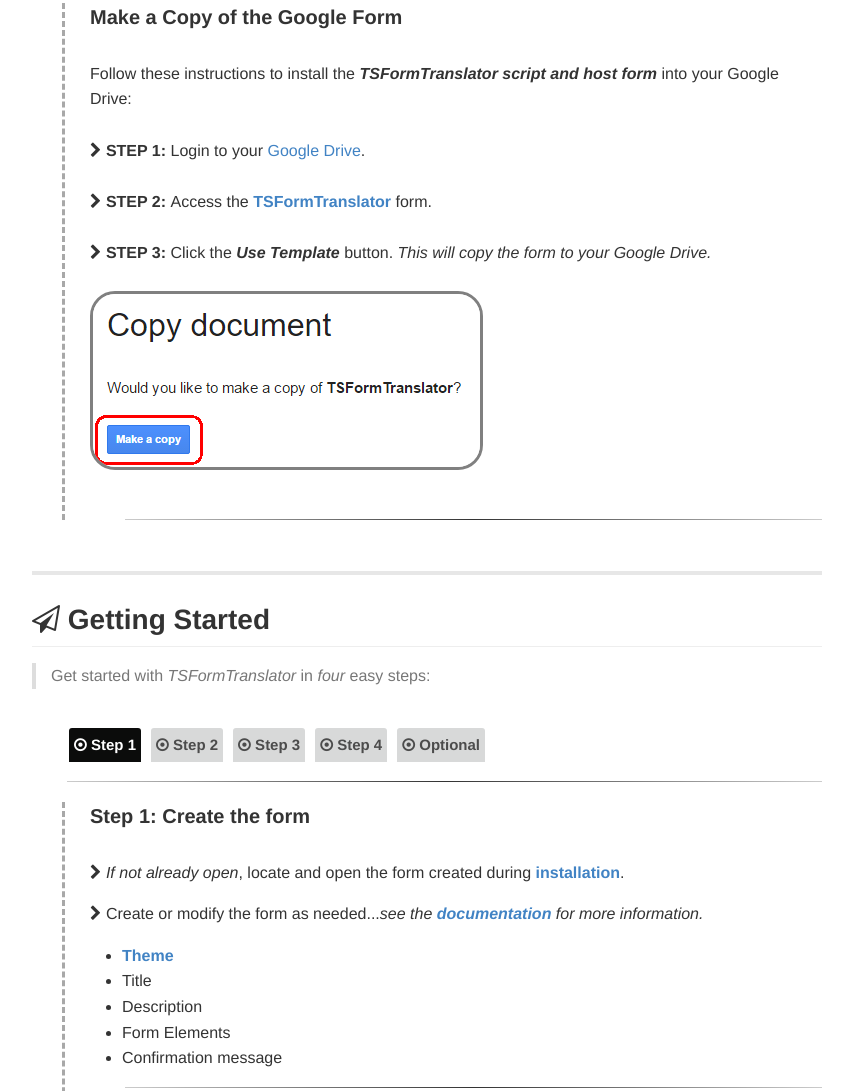
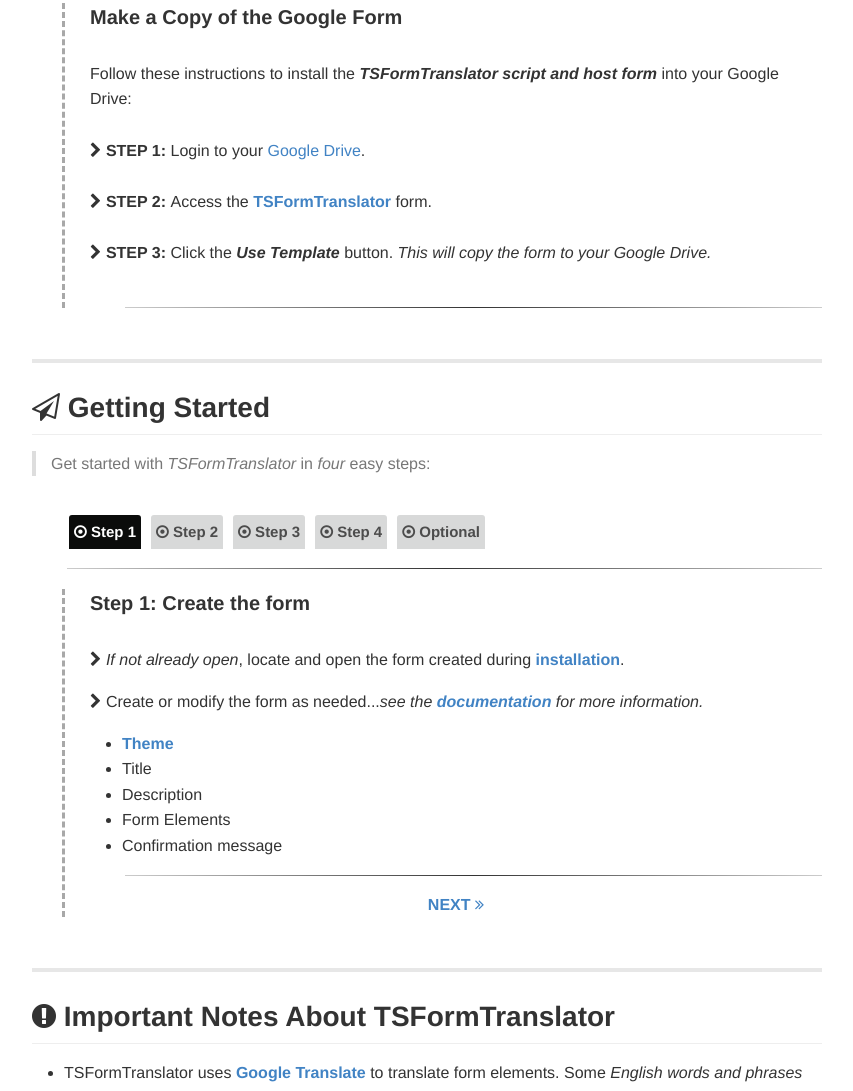
Before and after one commit to techstreams/TSFormTranslator, a plain HTML site: page index.html in a window 1280 px wide. Shown: the part 4256-5347 px from the top of the page, without its empty margins (213-1066 px from the left). Drawn offline with nearby package versions, Linux system fonts and the light colour scheme.

Commit message:
Update index.html

```diff
--- a/index.html
+++ b/index.html
@@ -192,8 +192,6 @@
 				<strong><i class="fa  fa-chevron-right"></i> STEP 3:</strong> Click the <strong><em>Use Template</em></strong> button.  <em>This will copy the form to your Google Drive.</em>
 				<br>
 				<br>
-				<img src="img/copy.png" alt="copy"><br>
-				<br>
 				</p>
                 <hr class="divider">
 	        </div>
```
